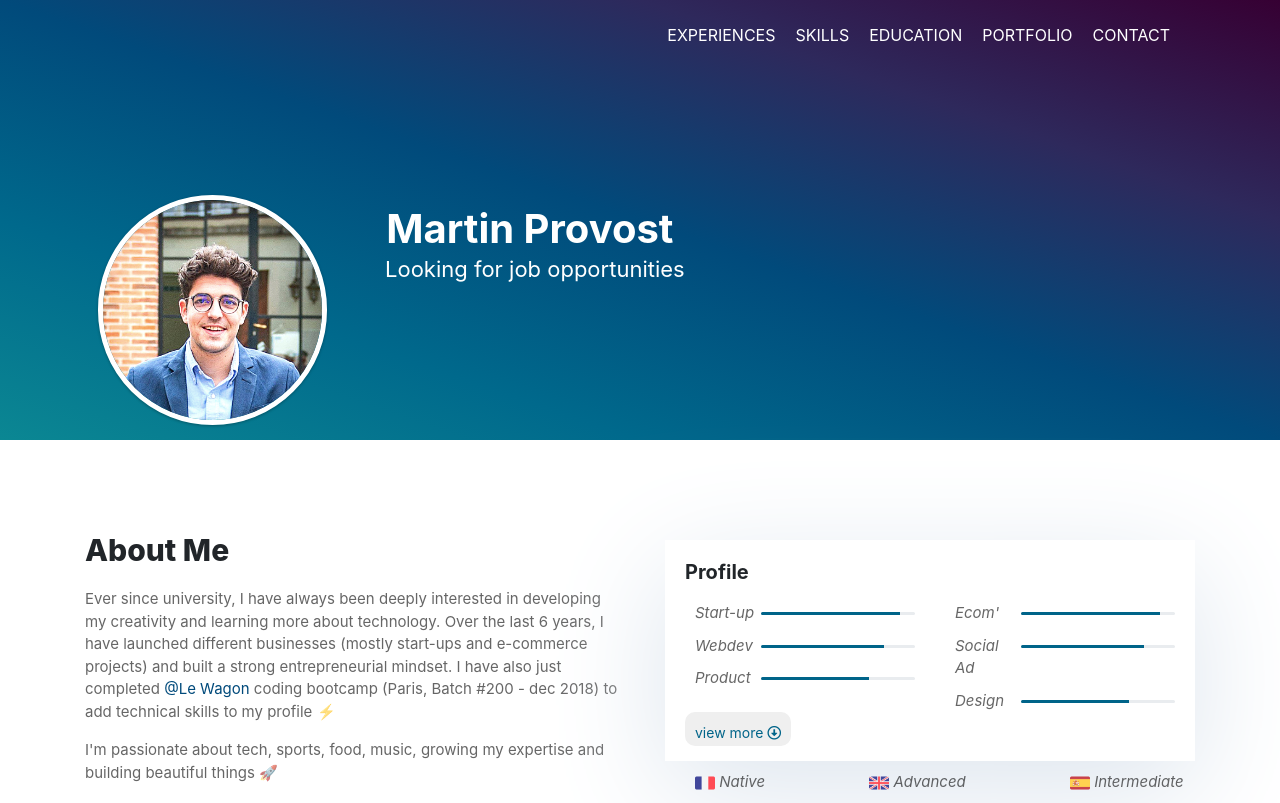
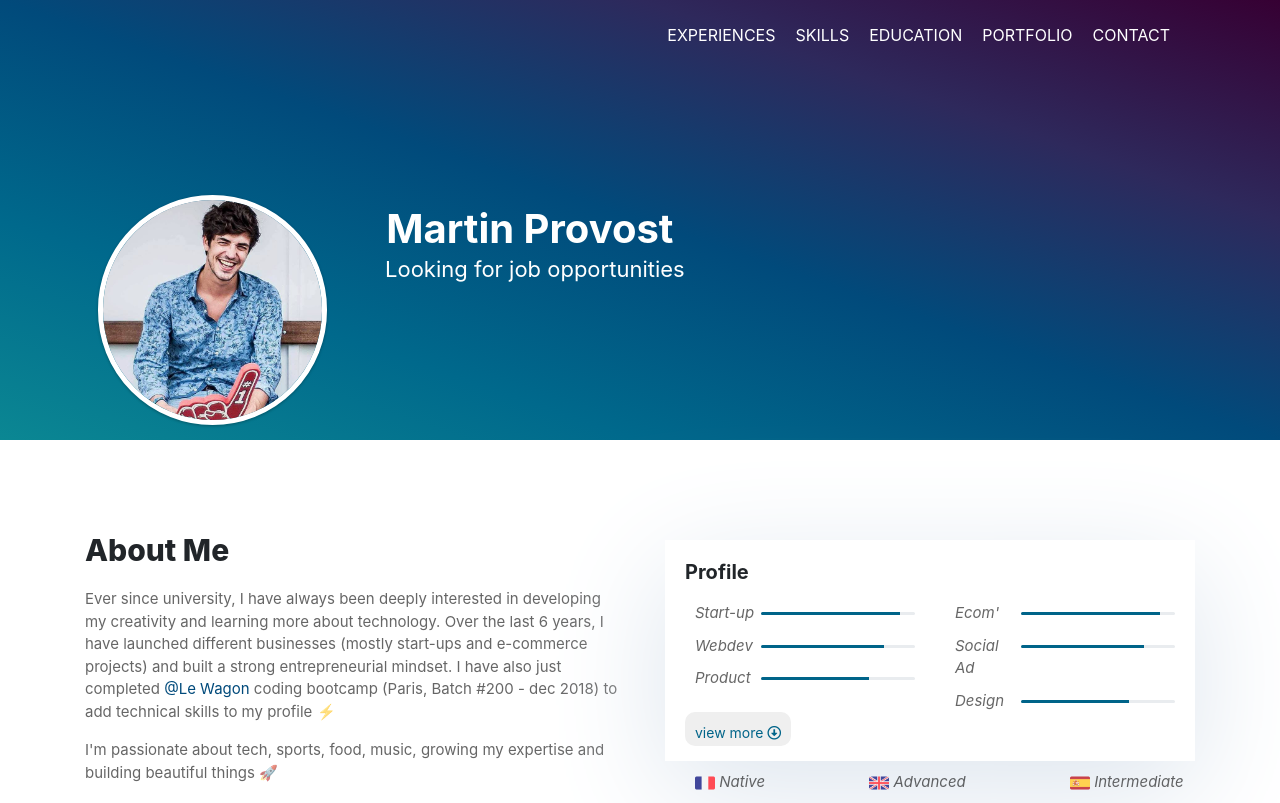
Before and after one commit to mctinmar/Resume, a plain HTML site: page index.html in a window 1280 px wide. Shown: the top 803 px of the page. Drawn offline with nearby package versions, Linux system fonts and the light colour scheme.

Commit message:
final commit

```diff
--- a/index.html
+++ b/index.html
@@ -41,7 +41,7 @@
         <div class="container">
           <div class="row">
              <div class="col-6 col-md-3 justify-content-end">
-                 <img src='images/pp-profile-2.png' class="avatar-large"/>
+                 <img src='images/photo-pp.jpg' class="avatar-large"/>
              </div>
 
              <div class="col-6 col-md-9 right-banner-content">
```
Also changed, not shown: 1 other file.
